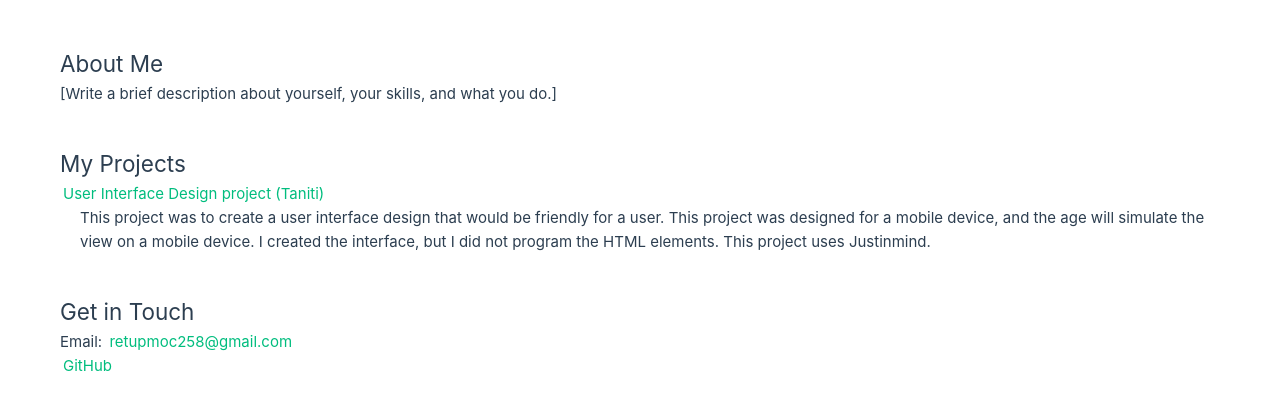
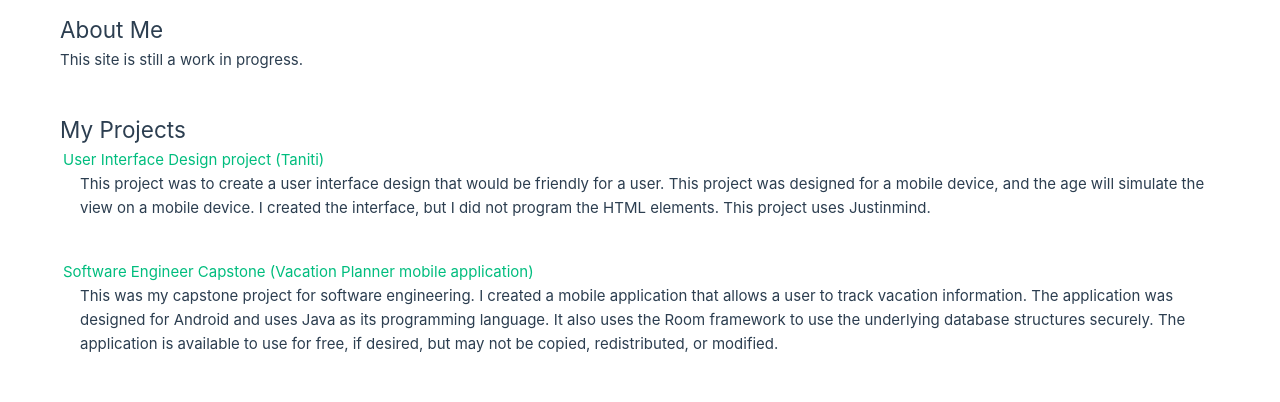
Before and after one commit to retupmoc258/retupmoc258.github.io, a Vue app: page / in a window 1280 px wide. Shown: the part 329-731 px from the top of the page. Built offline with nearby package versions, Linux system fonts and the light colour scheme.

Commit message:
Adds the Vacation Planner project file and information for the project on the home page.

```diff
--- a/src/views/HomeView.vue
+++ b/src/views/HomeView.vue
@@ -10,7 +10,7 @@
     <!-- About Section -->
     <section class="about-section">
       <h2>About Me</h2>
-      <p>[Write a brief description about yourself, your skills, and what you do.]</p>
+      <p>This site is still a work in progress.</p>
       <!-- Optional: Include a list of your key skills -->
       <!-- <ul>
         <li>Skill 1</li>
@@ -36,6 +36,14 @@
           This project was designed for a mobile device, and the age will simulate the view on a mobile device.
           I created the interface, but I did not program the HTML elements.  This project uses
           Justinmind.
+        </p>
+      </div>
+      <div class="projects-section">
+        <a href="/files/vacation_planner.apk" download>Software Engineer Capstone (Vacation Planner mobile application)</a>
+        <p class="project-description">
+          This was my capstone project for software engineering.  I created a mobile application that allows a user to track vacation information.
+          The application was designed for Android and uses Java as its programming language.  It also uses the Room framework to use the underlying
+          database structures securely.  The application is available to use for free, if desired, but may not be copied, redistributed, or modified.
         </p>
       </div>
     </section>
```
Also changed, not shown: 1 other file (tests, documents, lock files or other folders).
